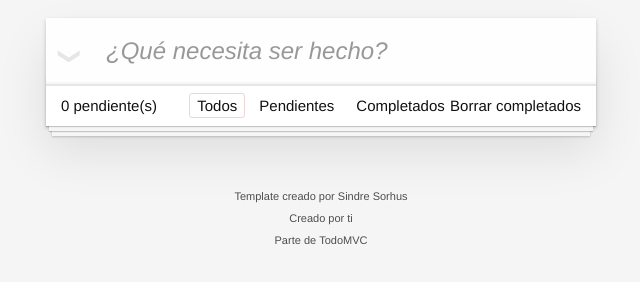
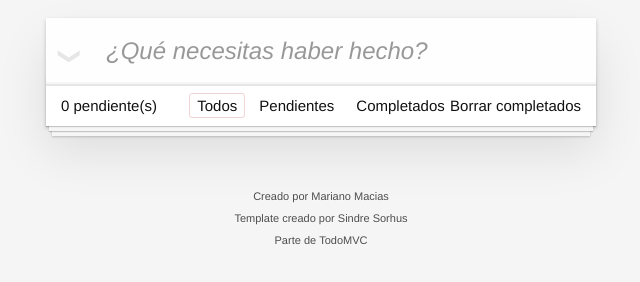
Before and after one commit to soldiersnake/Agenda-toDo, a website built with webpack: page docs/index.html in a window 1280 px wide. Shown: the part 112-394 px from the top of the page, without its empty margins (319-959 px from the left). Built offline with nearby package versions, Linux system fonts and the light colour scheme.

Commit message:
arreglo de docs

```diff
--- /dev/null
+++ b/docs/assets/classes/index.js
@@ -0,0 +1 @@
+import{TodoList}from"./todo-list.class";import{Todo}from"./todo.class";export{Todo,TodoList};
--- /dev/null
+++ b/docs/assets/classes/todo-list.class.js
@@ -0,0 +1 @@
+import{Todo}from"./todo.class";export class TodoList{constructor(){this.cargarLocalStorage()}nuevoTodo(o){this.todos.push(o),this.guardarLocalStorage()}eliminarTodo(o){this.todos=this.todos.filter((t=>t.id!=o)),this.guardarLocalStorage()}marcarCompletado(o){for(const t of this.todos)if(t.id==o){t.completado=!t.completado,this.guardarLocalStorage();break}}eliminarCompletados(){this.todos=this.todos.filter((o=>!o.completado)),this.guardarLocalStorage()}guardarLocalStorage(){localStorage.setItem("todo",JSON.stringify(this.todos))}cargarLocalStorage(){this.todos=localStorage.getItem("todo")?this.todos=JSON.parse(localStorage.getItem("todo")):[],this.todos=this.todos.map((o=>Todo.fromJson(o)))}}
--- /dev/null
+++ b/docs/assets/classes/todo.class.js
@@ -0,0 +1 @@
+export class Todo{static fromJson({id:o,tarea:t,completado:e,creado:a}){const c=new Todo(t);return c.id=o,c.completado=e,c.creado=a,c}constructor(o){this.tarea=o,this.id=(new Date).getTime(),this.completado=!1,this.creado=new Date}}
--- a/docs/index.html
+++ b/docs/index.html
@@ -1 +1 @@
-<!doctype html><html lang="es"><head><meta charset="UTF-8"><meta http-equiv="X-UA-Compatible" content="IE=edge"><meta name="viewport" content="width=device-width,initial-scale=1"><title>Webpack</title><script defer="defer" src="main.7e1c54ec6449d14b91b6.js"></script><link href="main.138633f6836896c655b3.css" rel="stylesheet"></head><body></body></html><!doctype html><html lang="en"><head><meta charset="utf-8"><meta name="viewport" content="width=device-width,initial-scale=1"><title>Template • TodoMVC</title></head><body><section class="todoapp"><header class="header"><h1>Tareas</h1><input class="new-todo" placeholder="¿Qué necesita ser hecho?" autofocus></header><section class="main"><input id="toggle-all" class="toggle-all" type="checkbox"> <label for="toggle-all">Mark all as complete</label><ul class="todo-list"></ul></section><footer class="footer"><span class="todo-count"><strong>0</strong> pendiente(s)</span><ul class="filters"><li><a class="selected filtro" class="selected" href="#/">Todos</a></li><li><a class="filtro" href="#/active">Pendientes</a></li><li><a class="filtro" href="#/completed">Completados</a></li></ul><button class="clear-completed">Borrar completados</button></footer></section><footer class="info"><p>Template creado por <a href="http://sindresorhus.com">Sindre Sorhus</a></p><p>Creado por <a href="http://todomvc.com">ti</a></p><p>Parte de <a href="http://todomvc.com">TodoMVC</a></p></footer></body></html>
+<!doctype html><html lang="es"><head><meta charset="UTF-8"><meta http-equiv="X-UA-Compatible" content="IE=edge"><meta name="viewport" content="width=device-width,initial-scale=1"><title>Lista ToDo</title><script defer="defer" src="main.4921904fecccaf01c99e.js"></script><link href="main.ab24708e46b9176fbe8a.css" rel="stylesheet"></head><body></body></html><!doctype html><html lang="en"><head><meta charset="utf-8"><meta name="viewport" content="width=device-width,initial-scale=1"></head><body><section class="todoapp"><header class="header"><h1>Tareas</h1><input class="new-todo" placeholder="¿Qué necesitas haber hecho?" autofocus></header><section class="main"><input id="toggle-all" class="toggle-all" type="checkbox"> <label for="toggle-all">Mark all as complete</label><ul class="todo-list"></ul></section><footer class="footer"><span class="todo-count"><strong>0</strong> pendiente(s)</span><ul class="filters"><li><a class="selected filtro" href="#/">Todos</a></li><li><a class="filtro" href="#/active">Pendientes</a></li><li><a class="filtro" href="#/completed">Completados</a></li></ul><button class="clear-completed">Borrar completados</button></footer></section><footer class="info"><p>Creado por <a href="https://github.com/soldiersnake" target="_blank">Mariano Macias</a></p><p>Template creado por <a href="http://sindresorhus.com" target="_blank">Sindre Sorhus</a></p><p>Parte de <a href="http://todomvc.com" target="_blank">TodoMVC</a></p></footer></body></html>
```
Also changed, not shown: 4 other files.
